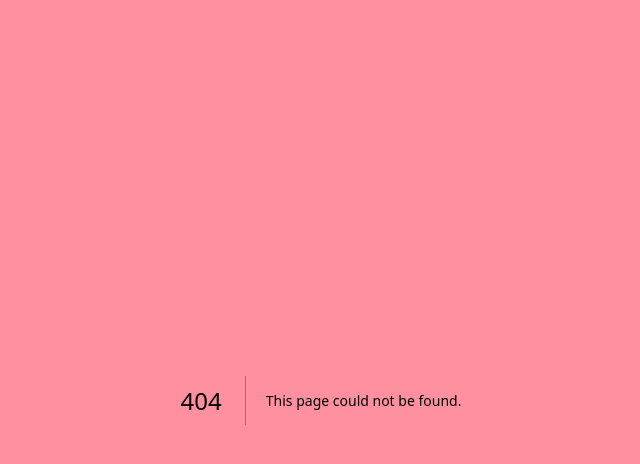
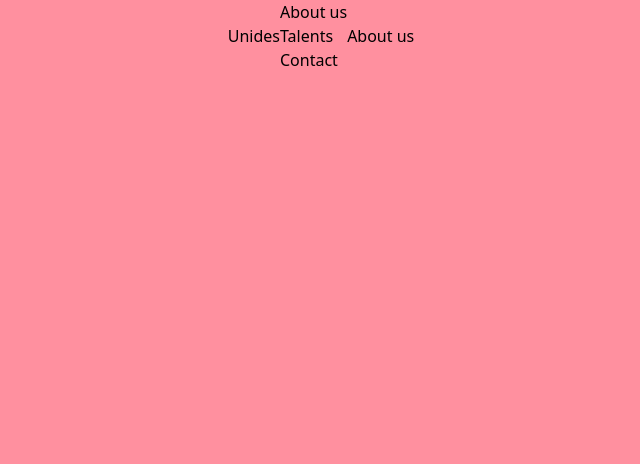
Before and after one commit to unides-agency/website, a Next.js app: page /about in a window 1280 px wide. Before the commit this address had no page. Shown: the top 464 px of the page, without its empty margins (319-959 px from the left). Built offline with nearby package versions, Linux system fonts and the light colour scheme.

Commit message:
nav and header

```diff
--- /dev/null
+++ b/src/app/about/page.tsx
@@ -0,0 +1,7 @@
+export default function About() {
+  return (
+    <section>
+      <article> About us</article>
+    </section>
+  );
+}
--- /dev/null
+++ b/src/app/contact/page.tsx
@@ -0,0 +1,7 @@
+export default function Contact() {
+  return (
+    <section>
+      <article> Contact</article>
+    </section>
+  );
+}
--- a/src/app/layout.tsx
+++ b/src/app/layout.tsx
@@ -1,6 +1,8 @@
 import type { Metadata } from "next";
 import "./globals.css";
 import { cn } from "@/utils/cn";
+import Header from "@/components/Header";
+import Navbar from "@/components/Navbar";
 
 export const metadata: Metadata = {
   title: "Unides Website",
@@ -14,7 +16,9 @@ export default function RootLayout({
 }>) {
   return (
     <html lang="en">
-      <body className={cn("bg-primary flex justify-center items-center",)}>
+      <body className={cn("bg-primary flex justify-center items-center")}>
+        <Header></Header>
+        <Navbar></Navbar>
         {children}
       </body>
     </html>
--- /dev/null
+++ b/src/app/talents/page.tsx
@@ -0,0 +1,7 @@
+export default function Talents() {
+  return (
+    <section>
+      <article> Talents</article>
+    </section>
+  );
+}
--- /dev/null
+++ b/src/components/Header.tsx
@@ -0,0 +1,9 @@
+import Link from "next/link";
+
+export default function Header() {
+  return (
+    <header>
+      <Link href="/">Unides</Link>
+    </header>
+  );
+}
--- /dev/null
+++ b/src/components/Navbar.tsx
@@ -0,0 +1,19 @@
+import Link from "next/link";
+
+export default function Navbar() {
+  return (
+    <nav>
+      <ul>
+        <li>
+          <Link href="/about">About us</Link>
+        </li>
+        <li>
+          <Link href="/talents"> Talents</Link>
+        </li>
+        <li>
+          <Link href="/contact"> Contact</Link>
+        </li>
+      </ul>
+    </nav>
+  );
+}
```
